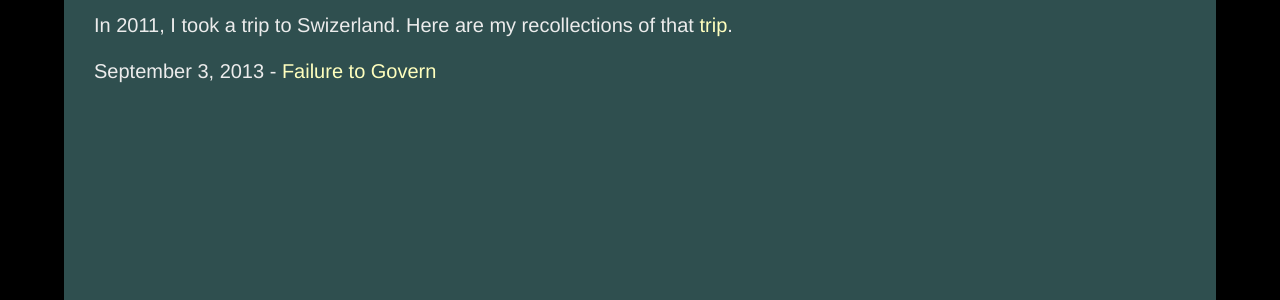
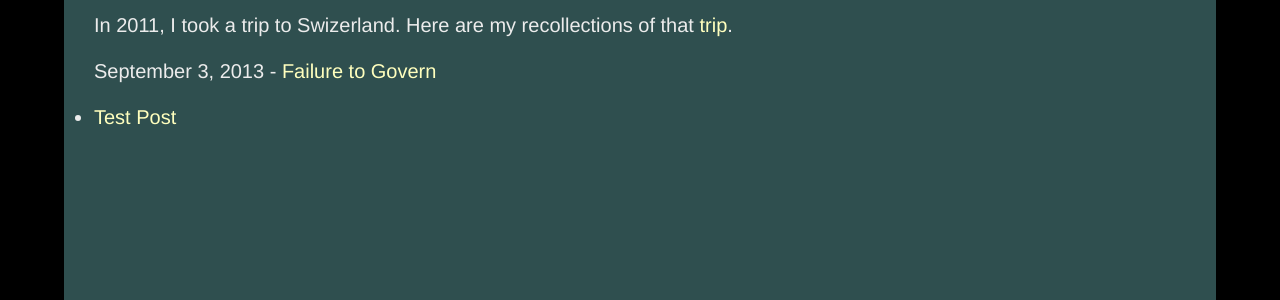
Before and after one commit to jarthurgross/Travis-S.github.io, a Jekyll site: the page built from musings.html, in a window 1280 px wide. Shown: the part 398-698 px from the top of the page. Built offline with Jekyll 4.4.1, drawn with Linux system fonts in a browser that asks for light colours; Markdown is read by kramdown in place of the engine named in the settings.

Commit message:
Added posts list to musings

```diff
--- a/musings.html
+++ b/musings.html
@@ -2,7 +2,6 @@
 layout: default
 title: Musings
 ---
-<section class="content">
 As part of my undergraduate experience at Caltech, I did some <a href="http://caltech.typepad.com/caltech_as_it_happens/strong-minds-healthy-bodies/" target="_blank">blogging</a> for the Admissions office. So perhaps there is still some part of me which wishes to improve my writing and communications skills. If anything, I am more apt to post content on my Google Plus <a href="http://www.google.com/+TScholten" target="_blank">Profile</a>.<br /><br />
 
 During my first few years at Caltech, I wrote quite a bit of poetry. I have made a couple of collections available online. They are entitled <a href="https://app.box.com/s/c87krb40j0mlqirykpa6" target="blank">A Long Walk</a> and <a href="https://app.box.com/s/tctkl613kvn42uc9givp" target="blank">Summer Musings</a>.<br/><br/>
@@ -11,4 +10,8 @@
 September 3, 2013 - <a href="http://www.unm.edu/~tscholten/ftg.pdf" target="blank">Failure to Govern</a>
 <br/><br/>
 
-</section>
+<ul>
+{% for post in site.posts %}
+    <li><a href="{{post.url}}">{{post.title}}</a></li>
+{% endfor %}
+</ul>
```
